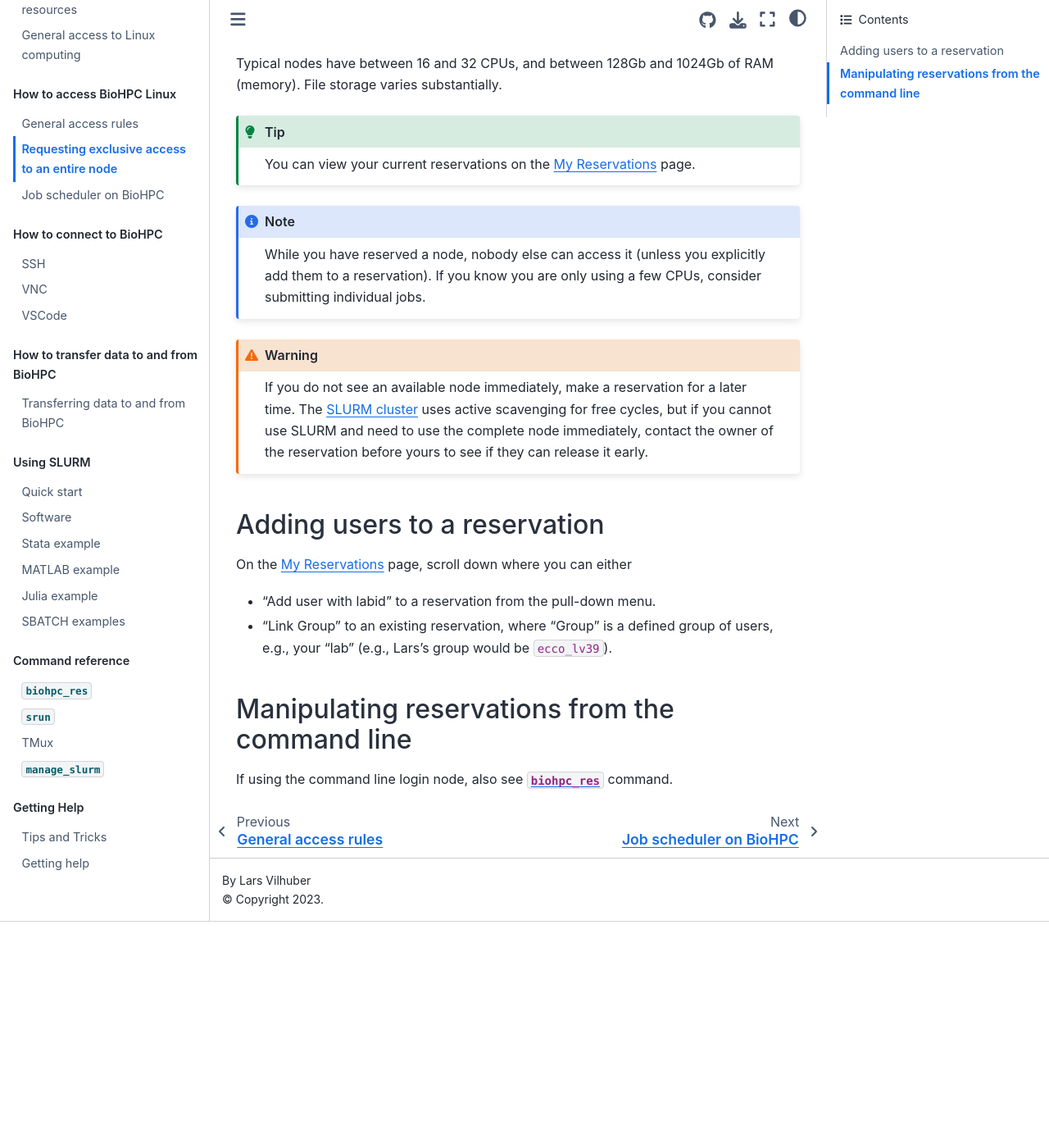
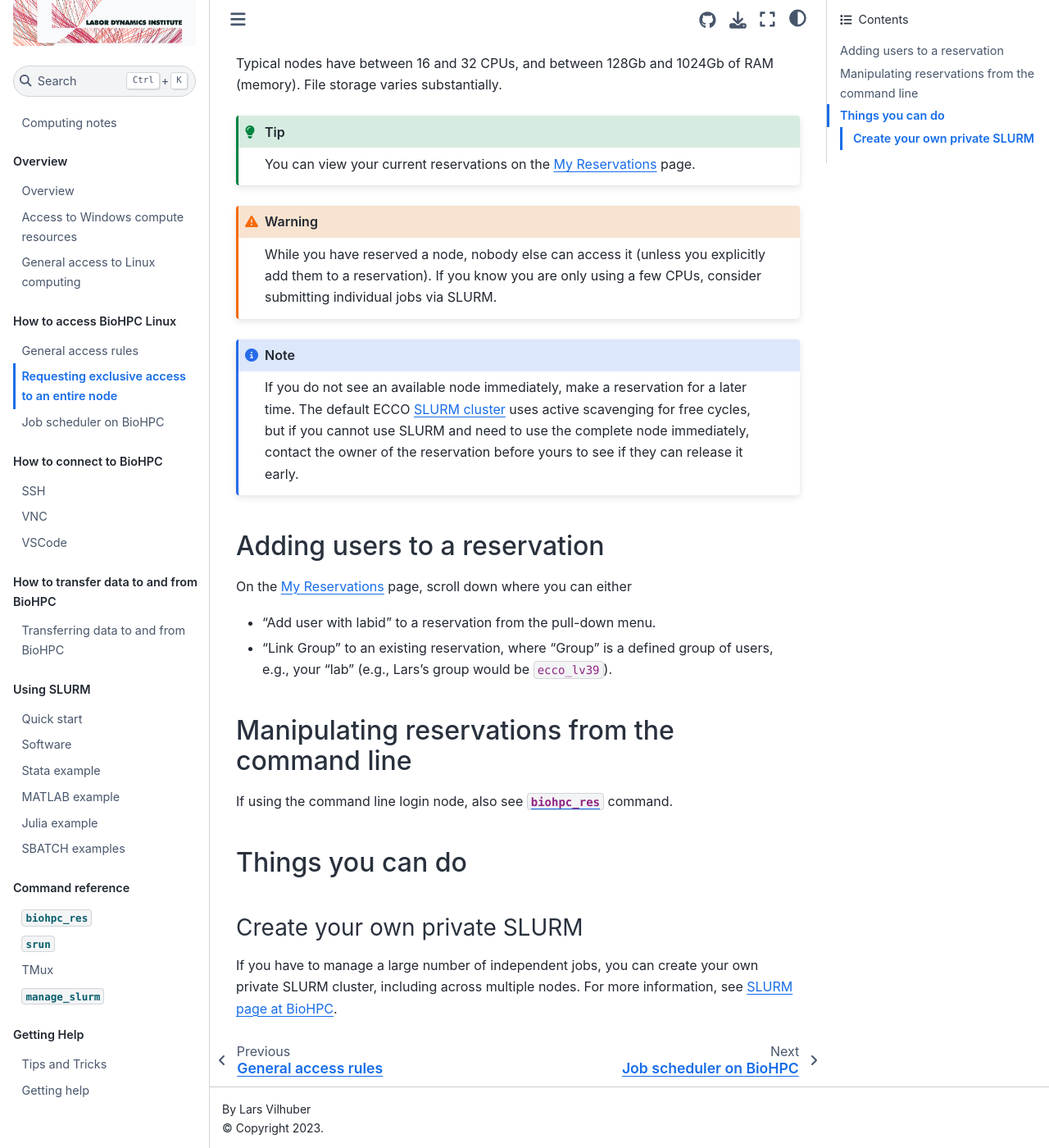
Before and after one commit to labordynamicsinstitute/ecco-notes, a Jupyter Book: the page built from docs/biohpc/reserving.md, in a window 1280 px wide and 1400 px high, scrolled down 318 px. Shown: the whole window at 82% size. Built offline with Jupyter Book 1.0.4 settings and Sphinx 7.4.7 and the Sphinx Book theme 1.1.4, drawn with Linux system fonts in a browser that asks for light colours; before the commit the page ends 1442 px from its top, so only the background shows below that.

Commit message:
Update reserving.md with info on how to create a private SLURM cluster.

```diff
--- a/docs/biohpc/reserving.md
+++ b/docs/biohpc/reserving.md
@@ -16,15 +16,15 @@
 :::
 
 
-:::{note}
+:::{warning}
 
-While you have reserved a node, nobody else can access it (unless you explicitly add them to a reservation). If you know you are only using a few CPUs, consider submitting individual jobs.
+While you have reserved a node, nobody else can access it (unless you explicitly add them to a reservation). If you know you are only using a few CPUs, consider submitting individual jobs via SLURM.
 
 :::
 
-:::{warning}
+:::{note}
 
-If you do not see an available node immediately, make a reservation for a later time. The [SLURM cluster](slurm) uses active scavenging for free cycles, but if you cannot use SLURM and need to use the complete node immediately, contact the owner of the reservation before yours to see if they can release it early.
+If you do not see an available node immediately, make a reservation for a later time. The default ECCO [SLURM cluster](slurm) uses active scavenging for free cycles, but if you cannot use SLURM and need to use the complete node immediately, contact the owner of the reservation before yours to see if they can release it early.
 
 :::
 
@@ -38,3 +38,9 @@
 ## Manipulating reservations from the command line
 
 If using the command line login node, also see [`biohpc_res`](biohpcres) command.
+
+## Things you can do
+
+### Create your own private SLURM
+
+If you have to manage a large number of independent jobs, you can create your own private SLURM cluster, including across multiple nodes. For more information, see [SLURM page at BioHPC](https://biohpc.cornell.edu/lab/userguide.aspx?a=software&i=689#c).
```
